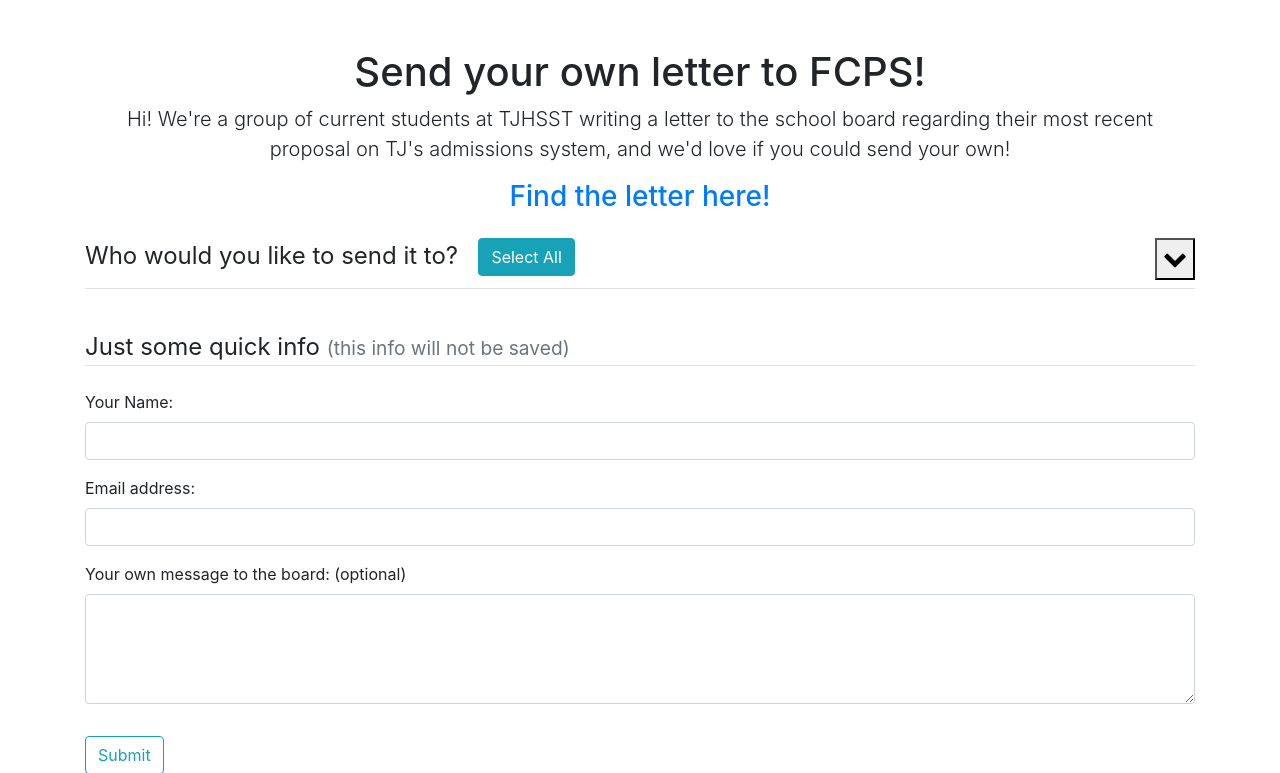
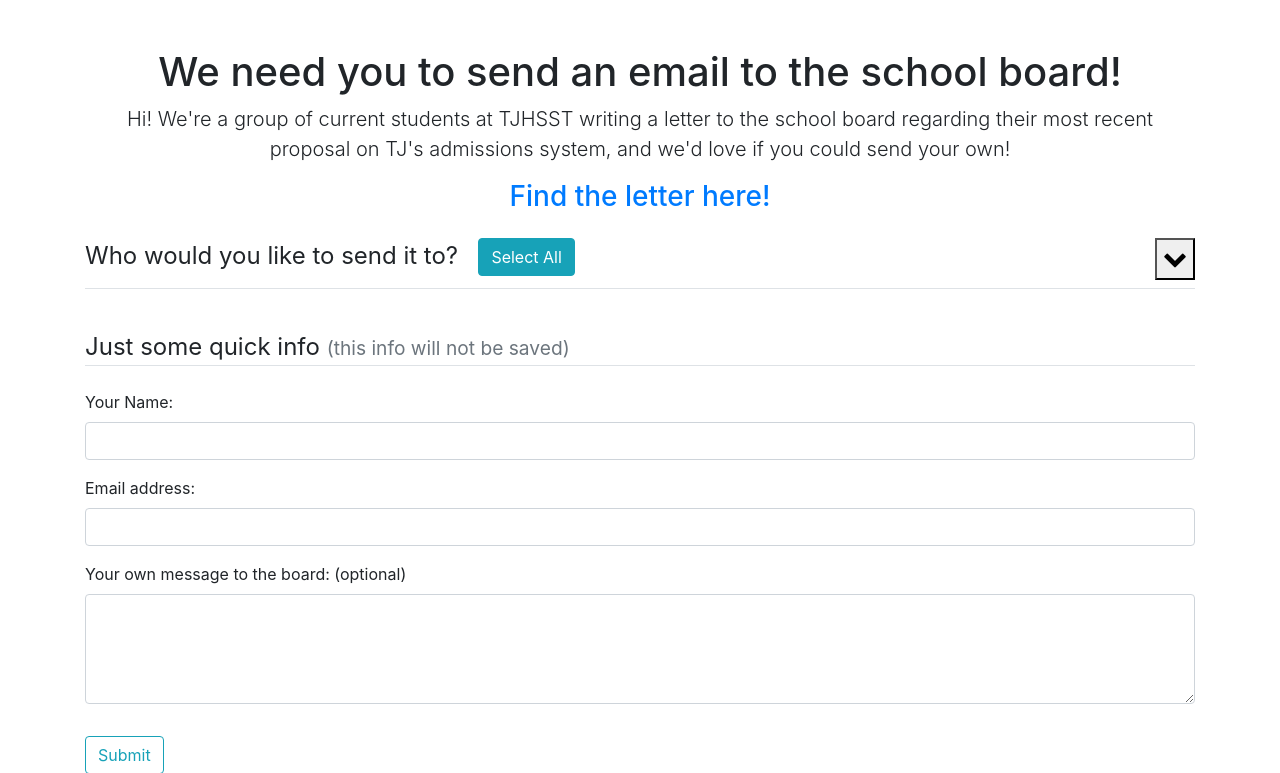
Before and after one commit to myfatemi04/lettertofcps, a Django app: page / in a window 1280 px wide. Shown: the top 773 px of the page. Run offline with Django 3.2, Linux system fonts and the light colour scheme; some libraries are stand-ins or nearby versions.

Commit message:
changed header

```diff
--- a/pages/templates/pages/index.html
+++ b/pages/templates/pages/index.html
@@ -4,7 +4,7 @@
   <div class="row">
     <div class="col-lg-12">
       <div class="text-center text-fluid">
-        <h1 class="mt-5">Send your own letter to FCPS!</h1>
+        <h1 class="mt-5">We need you to send an email to the school board!</h1>
         <p class="lead">Hi! We're a group of current students at TJHSST writing a letter to the school board regarding their most recent proposal on TJ's admissions system, and we'd love if you could send your own!</p>
         <h3 class="mb-4"><a href="https://bit.ly/TJLetterToFCPS">Find the letter here!</a></h3>
       </div>
```
